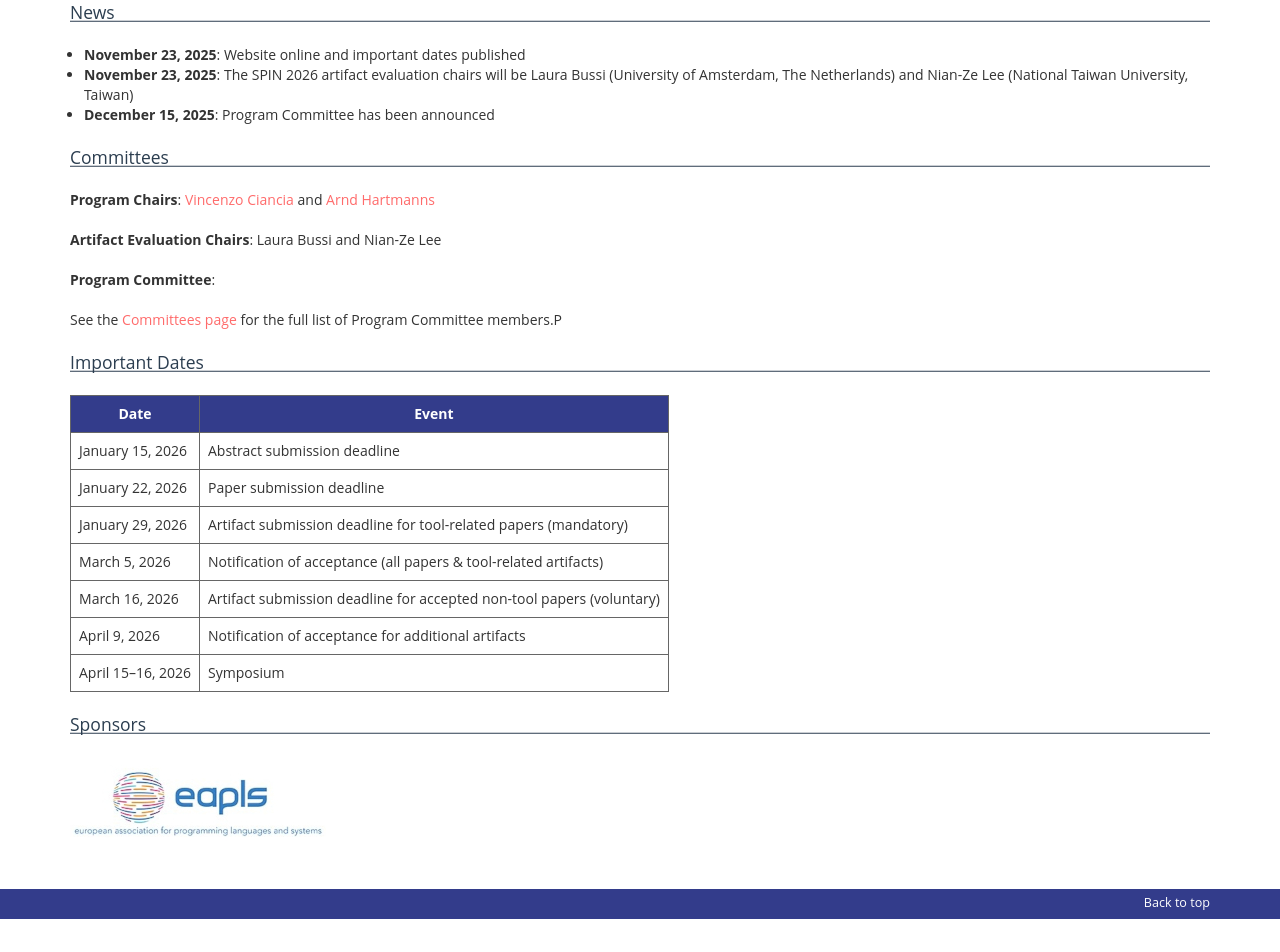
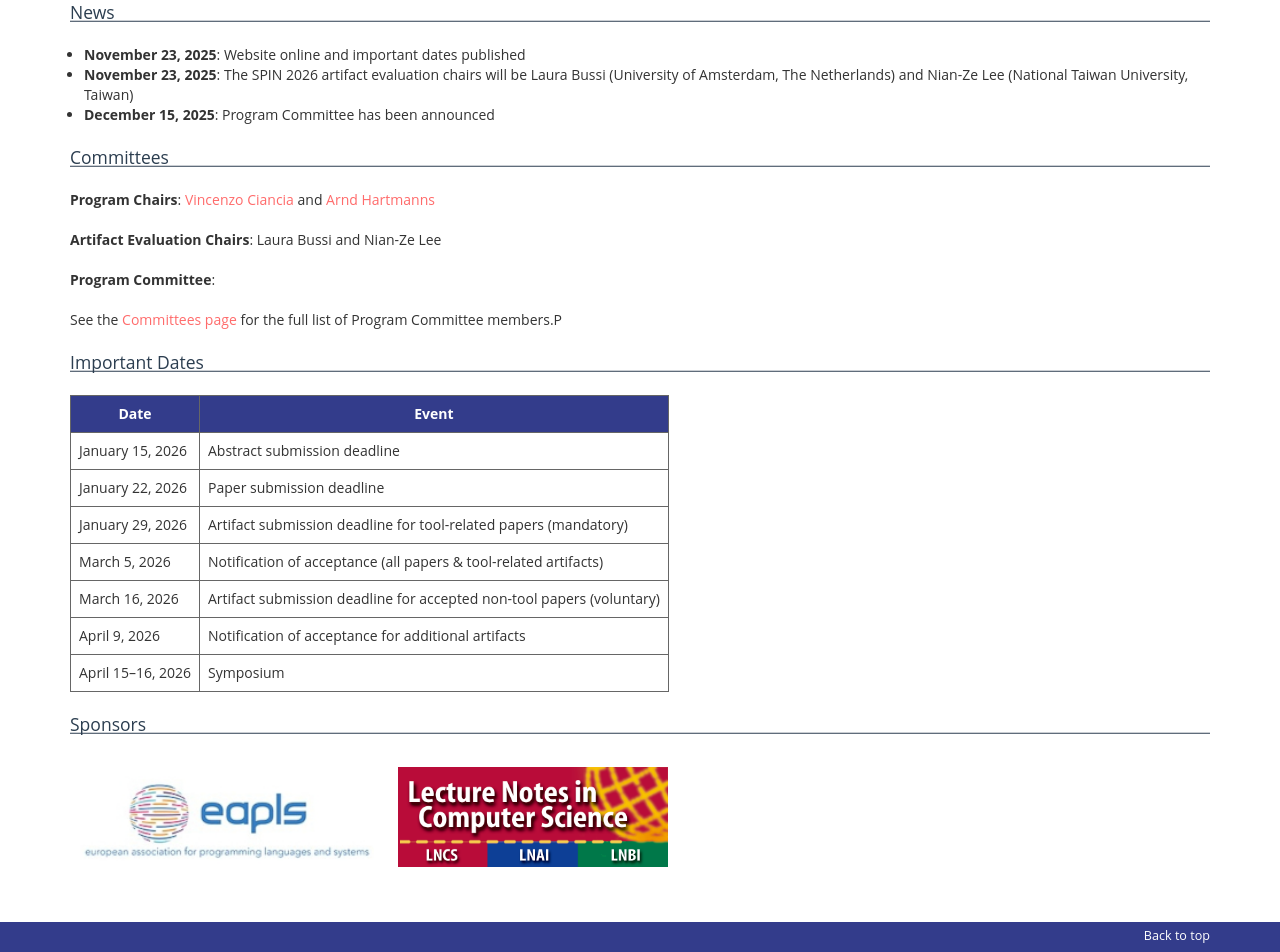
Before and after one commit to SPIN-web/SPIN2026, a Jekyll site: the page built from _pages/index.md, in a window 1280 px wide. Shown: the part 659-1611 px from the top of the page. Built offline with Jekyll 4.4.1, drawn with Linux system fonts in a browser that asks for light colours; nearby versions of some CDN libraries; before the commit the page ends 1578 px from its top, so only the background shows below that.

Commit message:
Added LNCS logo

```diff
--- a/_pages/index.md
+++ b/_pages/index.md
@@ -56,5 +56,5 @@ See the [Committees page]({{ site.baseurl }}{% link _pages/committees.md %}) for
 | April 15–16, 2026    | Symposium                                                               |
 
 ## Sponsors
-[![EAPLS logo]({{ site.baseurl }}{% link assets/images/EAPLS_logo.jpg %})](https://eapls.org/)
-<!-- [![LNCS logo]({{ site.baseurl }}{% link assets/images/LNCS_logo.png %})](https://www.springer.com/gp/computer-science/lncs) -->
+<a href="https://eapls.org/"><img src="{{ site.baseurl }}{% link assets/images/EAPLS_logo.jpg %}" alt="EAPLS logo" style="height:100px;margin:10px;"></a>
+<a href="https://www.springer.com/gp/computer-science/lncs"><img src="{{ site.baseurl }}{% link assets/images/LNCS-Logo.png %}" alt="LNCS logo" style="height:100px;margin:10px;"></a>
```
Also changed, not shown: assets/images/LNCS-Logo.png (added), assets/images/LNCS_logo.png (deleted).
